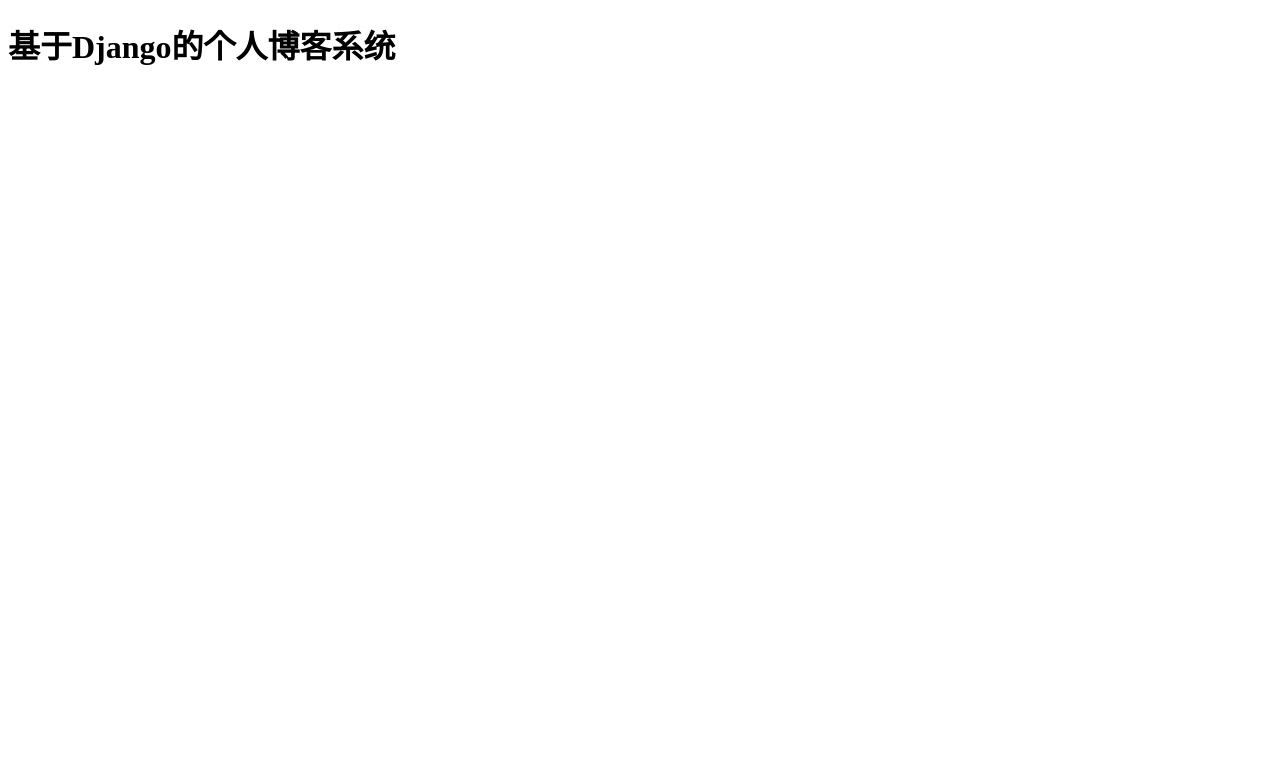
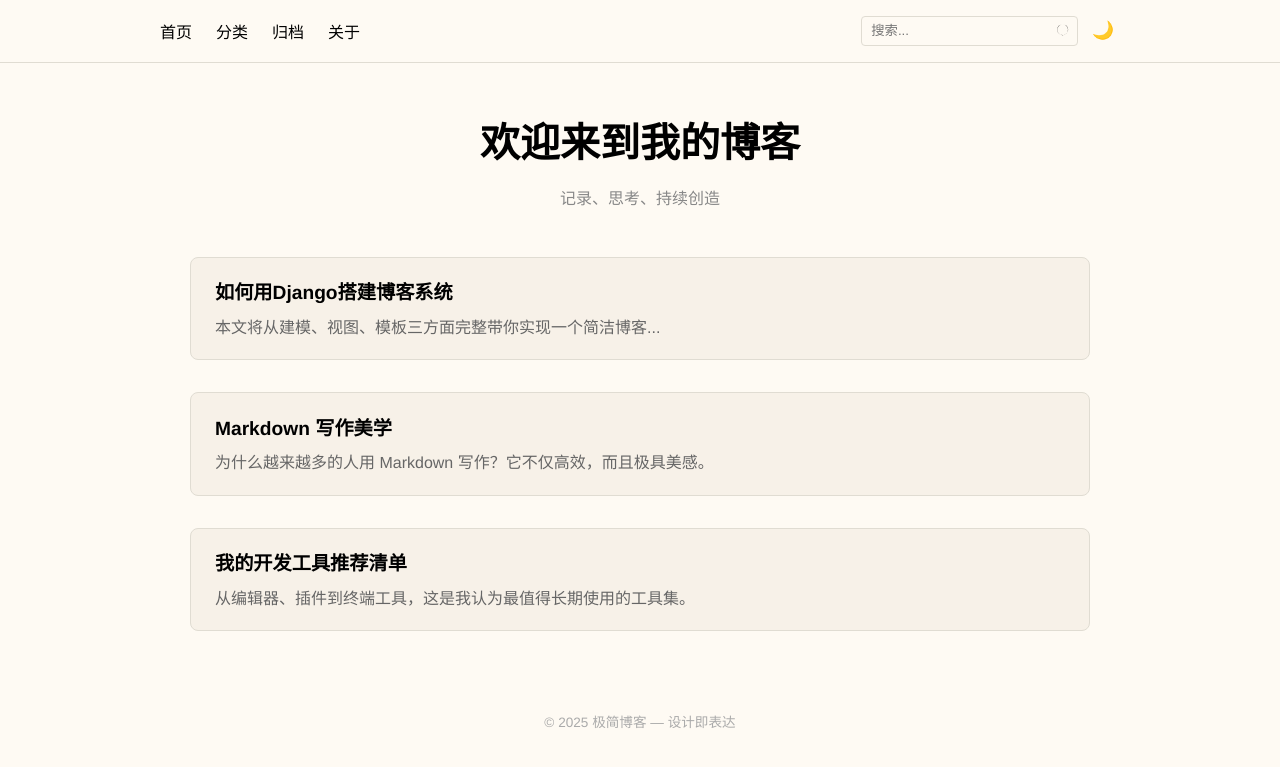
Before and after one commit to licailong316/MyBlog, a Django app: page / in a window 1280 px wide. Shown: the top 767 px of the page. Run offline with Django 5.2, Linux system fonts and the light colour scheme; data that the repository does not hold is empty.

Commit message:
添加了首页文章展示

```diff
--- a/landblog/blog/templates/index.html
+++ b/landblog/blog/templates/index.html
@@ -1,10 +1,225 @@
 <!DOCTYPE html>
-<html lang="en">
+<html lang="zh" data-theme="light">
+
 <head>
-    <meta charset="UTF-8">
-    <title>LandBlog</title>
+    <meta charset="UTF-8"/>
+    <meta name="viewport" content="width=device-width, initial-scale=1.0"/>
+    <title>MyBlog</title>
+    <style>
+        :root {
+          --bg: #fefaf3;
+          /* 背景：奶白中带一点温暖黄 */
+          --fg: #222222;
+          /* 前景：深灰色，保护视力 */
+          --card: #f7f1e8;
+          /* 卡片背景：淡奶油色 */
+          --border: #e0dcd2;
+          /* 边框：柔和的灰黄色 */
+        }
+
+
+        [data-theme="dark"] {
+          --bg: #2f2f2f;
+          --text: #eaeaea;
+          --card: #3a3a3a;
+          --border: #444;
+        }
+
+        body {
+          margin: 0;
+          font-family: 'Helvetica Neue', sans-serif;
+          background: var(--bg);
+          color: var(--text);
+          transition: background 0.3s, color 0.3s;
+        }
+
+
+        /* 顶部导航 */
+        header {
+          padding: 1rem 10rem;
+          /* 左右加大 */
+          display: flex;
+          justify-content: space-between;
+          align-items: center;
+          border-bottom: 1px solid var(--border);
+        }
+
+        .nav-center {
+          display: flex;
+          gap: 1.5rem;
+          justify-content: center;
+          align-items: center;
+        }
+
+        .nav-center a {
+          text-decoration: none;
+          color: var(--text);
+          font-weight: 500;
+        }
+
+        .nav-center a:hover {
+          text-decoration: underline;
+        }
+
+        .nav-right {
+          display: flex;
+          align-items: center;
+          gap: 0.5rem;
+        }
+
+        .search {
+          position: relative;
+        }
+
+        .search input {
+          padding: 0.4rem 1.8rem 0.4rem 0.6rem;
+          border: 1px solid var(--border);
+          border-radius: 4px;
+          background: transparent;
+          color: var(--text);
+        }
+
+        .search svg {
+          position: absolute;
+          right: 6px;
+          top: 50%;
+          transform: translateY(-50%);
+          width: 16px;
+          height: 16px;
+          fill: var(--text);
+          pointer-events: none;
+        }
+
+        .theme-toggle {
+          background: none;
+          border: none;
+          font-size: 1.1rem;
+          cursor: pointer;
+          color: var(--text);
+        }
+
+        main {
+          max-width: 900px;
+          margin: 3rem auto;
+          padding: 0 1.5rem;
+        }
+
+        h1 {
+          text-align: center;
+          font-size: 2.5rem;
+          margin-bottom: 0.3rem;
+        }
+
+        p.subtitle {
+          text-align: center;
+          font-size: 1rem;
+          color: #888;
+          margin-bottom: 3rem;
+        }
+
+        .posts {
+          display: grid;
+          gap: 2rem;
+        }
+
+        .post-card {
+          background: var(--card);
+          border: 1px solid var(--border);
+          border-radius: 8px;
+          padding: 1.2rem 1.5rem;
+          transition: box-shadow 0.2s;
+        }
+
+        .post-card:hover {
+          box-shadow: 0 4px 10px rgba(0, 0, 0, 0.05);
+        }
+
+        .post-card h2 {
+          margin-top: 0;
+          margin-bottom: 0.6rem;
+          font-size: 1.2rem;
+        }
+
+        .post-card p,
+        .post-card span {
+          margin: 0;
+          line-height: 1.6;
+          color: #666;
+        }
+
+        footer {
+          text-align: center;
+          font-size: 0.85rem;
+          padding: 2rem 0;
+          color: #aaa;
+        }
+    </style>
 </head>
+
 <body>
-<h1>基于Django的个人博客系统</h1>
+<header>
+    <div class="nav-center">
+        <a href="#">首页</a>
+        <a href="#">分类</a>
+        <a href="#">归档</a>
+        <a href="#">关于</a>
+    </div>
+    <div class="nav-right">
+        <div class="search">
+            <input type="text" placeholder="搜索..."/>
+            <svg viewBox="0 0 24 24">
+                <path
+                        d="M10,18A8,8 0 1,1 18,10A8,8 0 0,1 10,18M21.71,20.29L16.37,15C17.55,13.55 18.22,11.8 18.22,10A8.22,8.22 0 1,0 10,18.22A8.22,8.22 0 0,0 16.37,15L21.71,20.29Z"/>
+            </svg>
+        </div>
+        <button class="theme-toggle" onclick="toggleTheme()" title="切换主题">🌙</button>
+    </div>
+</header>
+
+<main>
+    <h1>欢迎来到我的博客</h1>
+    <p class="subtitle">记录、思考、持续创造</p>
+
+    <section class="posts">
+
+        {% for post in post_list %}
+        <div class="post-card">
+            <h2>{{ post.title }}</h2>
+            <span>作者：{{ post.author.username }}</span>
+            <span>分类：{{ post.category.name }}</span>
+            <span>更新时间：{{ post.updated_at }}</span>
+            <p>{{ post.desc }}</p>
+        </div>
+        {% endfor %}
+
+        <div class="post-card">
+            <h2>如何用Django搭建博客系统</h2>
+            <p>本文将从建模、视图、模板三方面完整带你实现一个简洁博客...</p>
+        </div>
+        <div class="post-card">
+            <h2>Markdown 写作美学</h2>
+            <p>为什么越来越多的人用 Markdown 写作？它不仅高效，而且极具美感。</p>
+        </div>
+        <div class="post-card">
+            <h2>我的开发工具推荐清单</h2>
+            <p>从编辑器、插件到终端工具，这是我认为最值得长期使用的工具集。</p>
+        </div>
+    </section>
+</main>
+
+<footer>
+    &copy; 2025 极简博客 — 设计即表达
+</footer>
+
+<script>
+    function toggleTheme() {
+      const root = document.documentElement;
+      const current = root.getAttribute("data-theme");
+      const next = current === "dark" ? "light" : "dark";
+      root.setAttribute("data-theme", next);
+      document.querySelector(".theme-toggle").textContent = next === "dark" ? "☀️" : "🌙";
+    }
+</script>
 </body>
+
 </html>
--- a/landblog/blog/views.py
+++ b/landblog/blog/views.py
@@ -1,5 +1,14 @@
 from django.shortcuts import render
+
+from blog.models import Article
+
 
 # Create your views here.
 def index(request):
-    return render(request, 'index.html')
+    post_list = Article.objects.all().order_by('-created_at')
+
+    context = {
+        'post_list': post_list,
+    }
+
+    return render(request, 'index.html', context=context)
```
